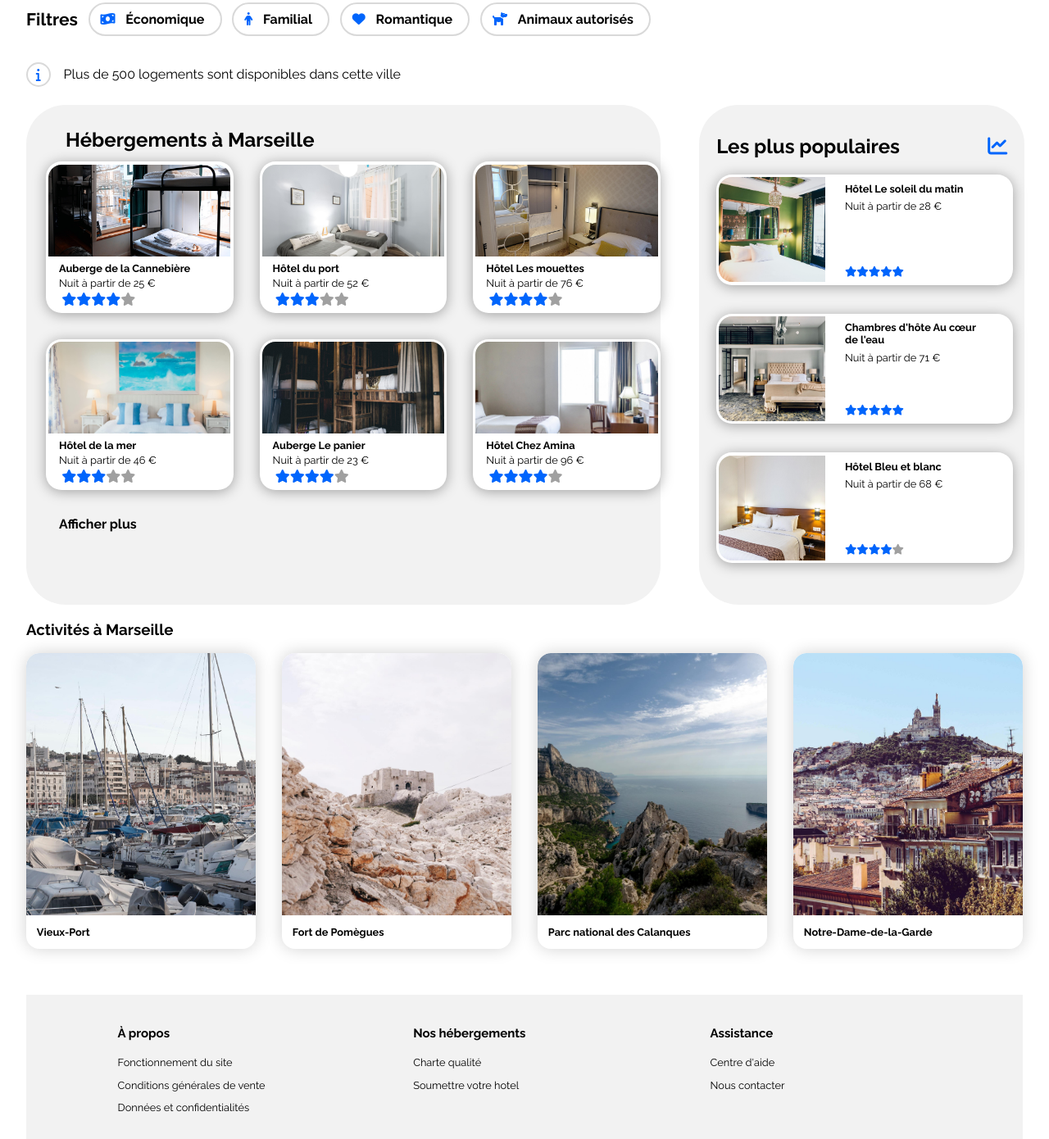
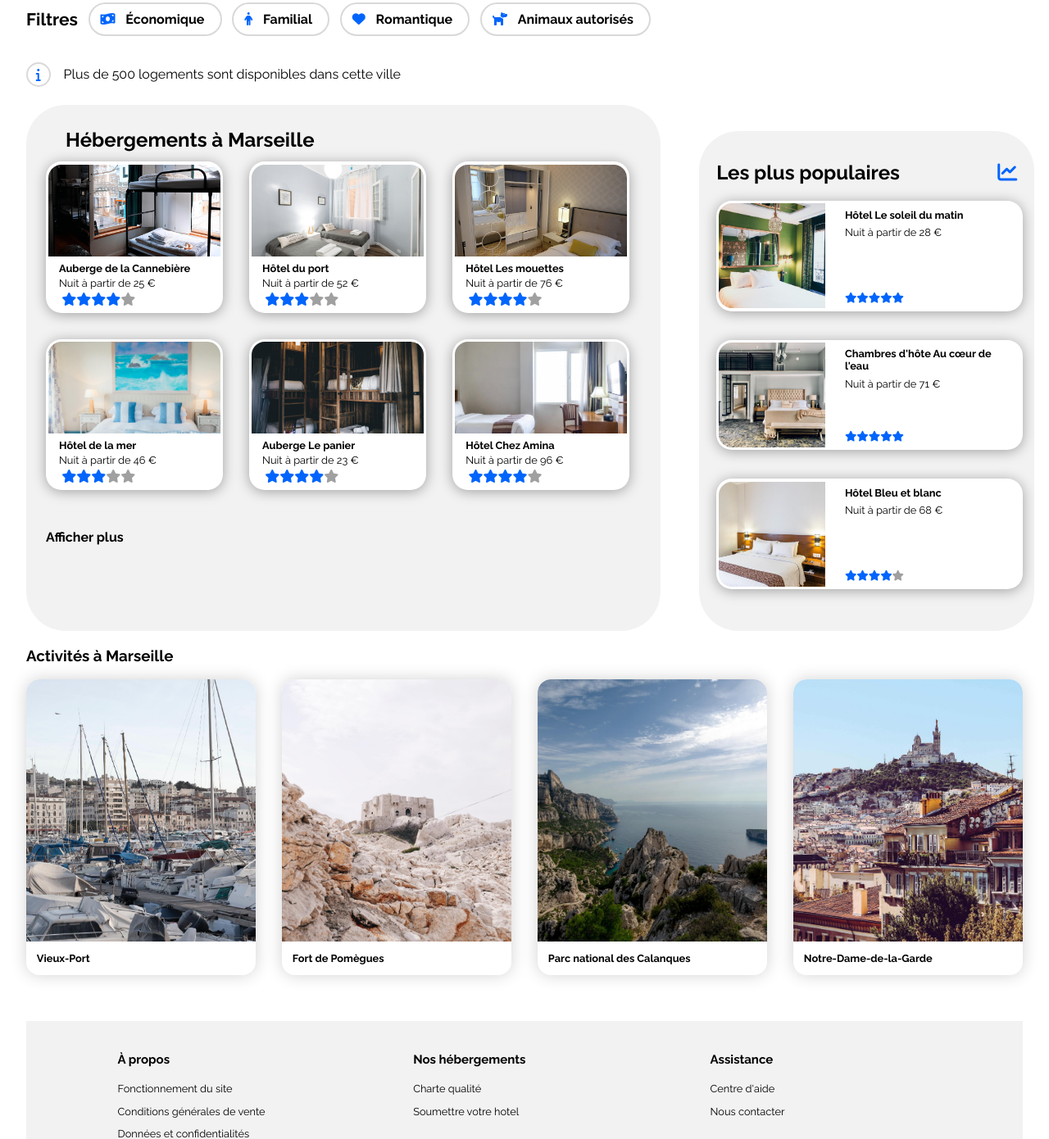
Before and after one commit to Kyukoshin/Booki, a plain HTML site: page index.html in a window 1280 px wide. Shown: the part 280-1670 px from the top of the page at 82% size. Drawn offline with Linux system fonts and the light colour scheme.

Commit message:
Alignment and boxes tweaks

```diff
--- a/index.html
+++ b/index.html
@@ -226,22 +226,22 @@
             <h3>Activités à Marseille</h3>
             <div class="activities">
 
-                    <div class="activitiesCard1">
+                    <a href="#" class="activitiesCard1">
                         <img class="activitiesImage" src="img/activites/2_large/reno-laithienne-QUgJhdY5Fyk-unsplash.jpg" alt="Vieux-Port">
                         <h4 class="activitiesTitle">Vieux-Port</h4>
-                    </div>
-                    <div class="activitiesCard2">
+                    </a>
+                    <a href="#" class="activitiesCard2">
                         <img class="activitiesImage" src="img/activites/2_large/paul-hermann-QFTrLdQIRhI-unsplash.jpg" alt="Fort de Pomègues">
                         <h4 class="activitiesTitle">Fort de Pomègues</h4>
-                    </div>
-                    <div class="activitiesCard3">
+                    </a>
+                    <a href="#" class="activitiesCard3">
                         <img class="activitiesImage" src="img/activites/2_large/kilyan-sockalingum-NR8-cBCN3aI-unsplash.jpg" alt="Parc national des Calanques">
                         <h4 class="activitiesTitle">Parc national des Calanques</h4>
-                    </div>
-                    <div class="activitiesCard4">
+                    </a>
+                    <a href="#" class="activitiesCard4">
                         <img class="activitiesImage" src="img/activites/2_large/florian-wehde-xW9e8gdotxI-unsplash.jpg" alt="Notre-Dame-de-la-Garde">
                         <h4 class="activitiesTitle">Notre-Dame-de-la-Garde</h4>
-                    </div>
+                    </a>
 
             </div>
         </div>
--- a/style.css
+++ b/style.css
@@ -113,7 +113,6 @@ input::placeholder{
 .searchFiltersFilter:hover{
     display: flex;
     align-items: center;
-    margin-right: 2em;
     border: 2px solid #d9d9d9;
     border-radius: 2em;
     cursor: pointer;
@@ -168,10 +167,11 @@ input::placeholder{
 }
 
 .popularContent{
-    width: 90%;
+    width: 93%;
     padding: 1em 1.3em;
     border-radius: 3em;
     background-color:#F2F2F2;
+    margin-top:2em;
 }
 
 .hostingArticle{
@@ -188,13 +188,14 @@ input::placeholder{
 }
 
 .hostingMore{
-    margin: 2em 1em;
+    margin-top: 3em;
 }
 
 .articles{
     display: grid;
     grid-template-columns: repeat(3, 1fr);
     grid-gap: 2em;
+    width: inherit;
 }
 
 .hostingImage{
@@ -296,6 +297,8 @@ input::placeholder{
     flex-direction: column;
     transition-duration: 0.1s;
     grid-column: 1 ;
+    text-decoration: none;
+    color: black;
 }
 
 .activitiesCard2{
@@ -306,6 +309,8 @@ input::placeholder{
     flex-direction: column;
     transition-duration: 0.1s;
     grid-column: 2 ;
+    text-decoration: none;
+    color: black;
 }
 .activitiesCard3{
     box-shadow: 0 0 20px #0000002e;
@@ -315,6 +320,8 @@ input::placeholder{
     flex-direction: column;
     transition-duration: 0.1s;
     grid-column: 3 ;
+    text-decoration: none;
+    color: black;
 }
 .activitiesCard4{
     box-shadow: 0 0 20px #0000002e;
@@ -324,6 +331,8 @@ input::placeholder{
     flex-direction: column;
     transition-duration: 0.1s;
     grid-column: 4 ;
+    text-decoration: none;
+    color: black;
 }
 
 .activitiesImage{
@@ -398,9 +407,6 @@ input::placeholder{
         width:100%;
         margin-right: -1em;
     }
-    .popularContent{
-        width: 95%;
-    }
     .hostingTitle {
         margin: 0.5em 0em;
     }
@@ -460,6 +466,7 @@ input::placeholder{
     }
     .hostingContent {
         order: 2;
+        margin-top: 2em;
     }
     .mainContent {
         grid-template-columns: 1fr;
```
